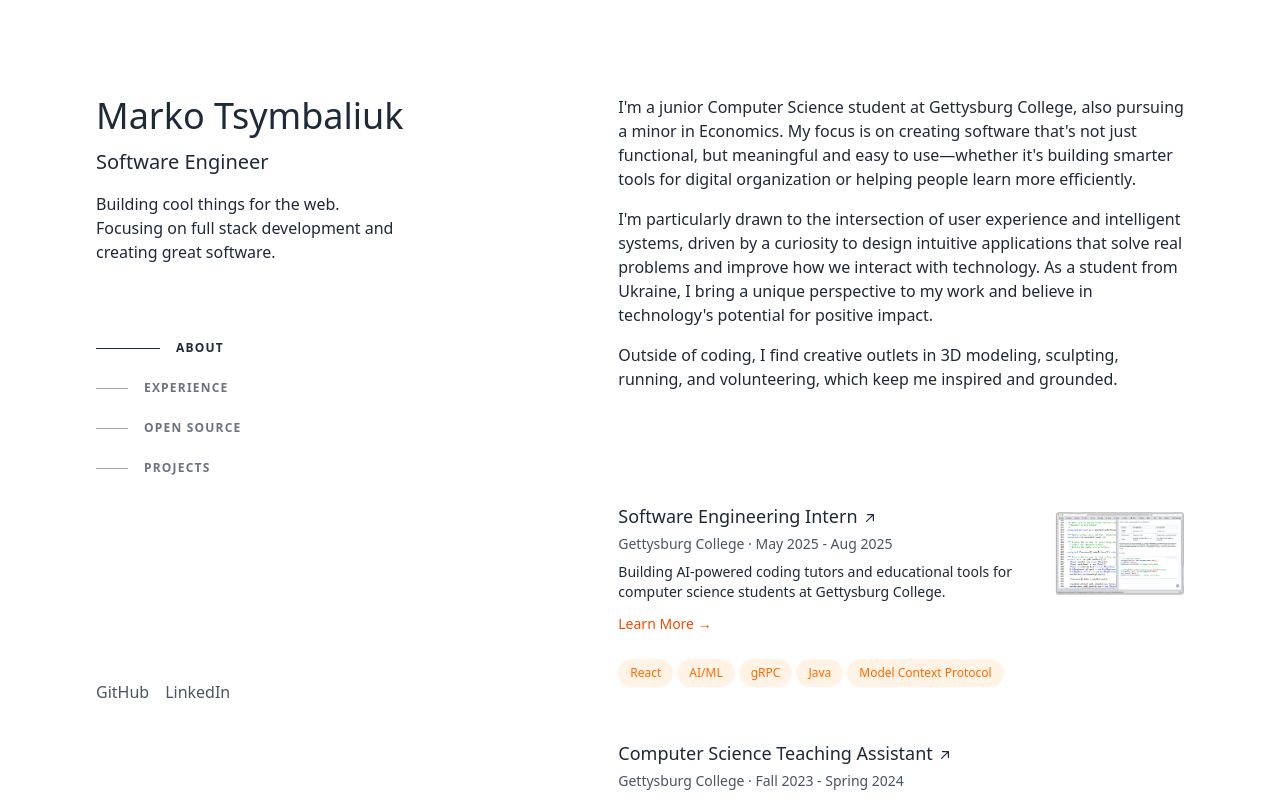
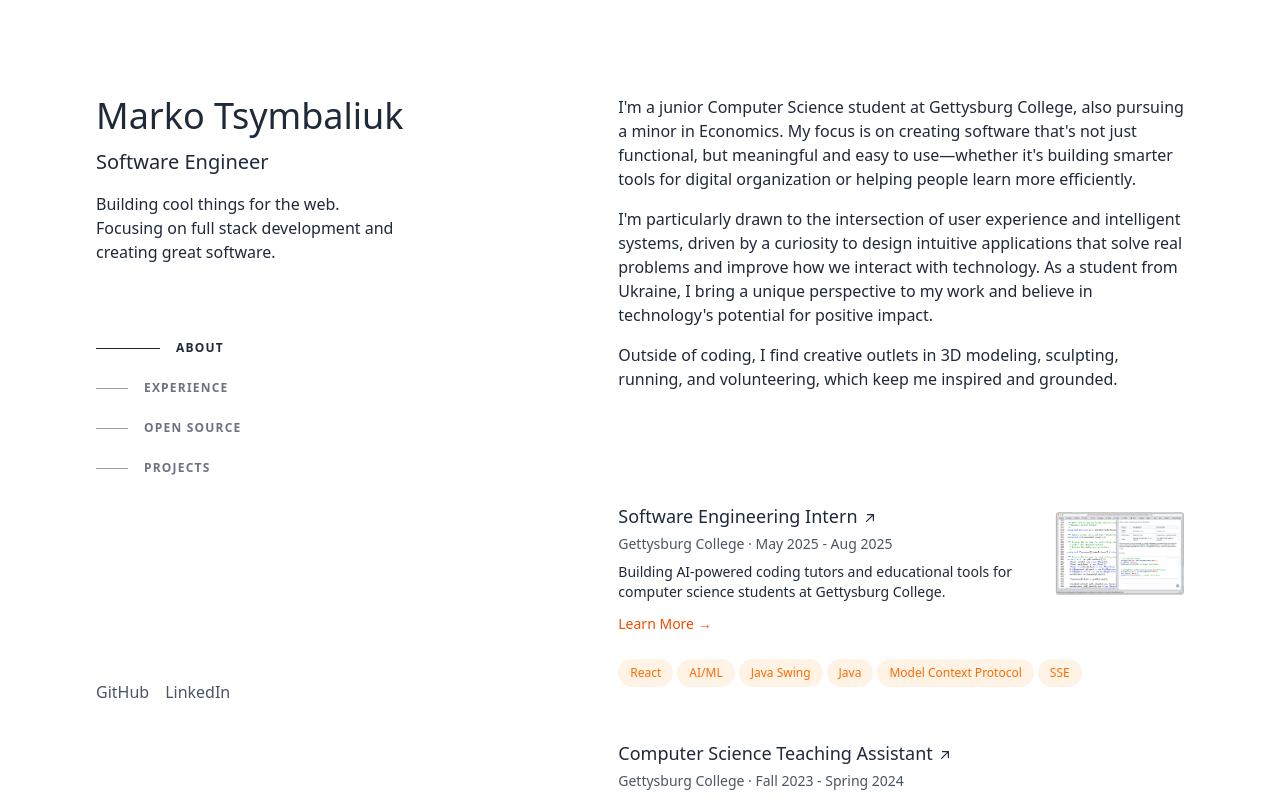
Before and after one commit to mrktsm/personal-website, a React (Vite) app: page / in a window 1280 px wide. Shown: the top 800 px of the page. Built offline with nearby package versions, Linux system fonts and the light colour scheme; no server answers.

Commit message:
Update tools for software engineering intern role to match actual technologies used

```diff
--- a/src/App.tsx
+++ b/src/App.tsx
@@ -372,7 +372,7 @@ function App() {
                 </li>
                 <li className="mr-1 mt-2">
                   <div className="flex items-center rounded-full bg-orange-400/10 px-3 py-1 text-xs font-medium leading-5 text-orange-500 select-none">
-                    gRPC
+                    Java Swing
                   </div>
                 </li>
                 <li className="mr-1 mt-2">
@@ -383,6 +383,11 @@ function App() {
                 <li className="mr-1 mt-2">
                   <div className="flex items-center rounded-full bg-orange-400/10 px-3 py-1 text-xs font-medium leading-5 text-orange-500 select-none">
                     Model Context Protocol
+                  </div>
+                </li>
+                <li className="mr-1 mt-2">
+                  <div className="flex items-center rounded-full bg-orange-400/10 px-3 py-1 text-xs font-medium leading-5 text-orange-500 select-none">
+                    SSE
                   </div>
                 </li>
               </ul>
```
